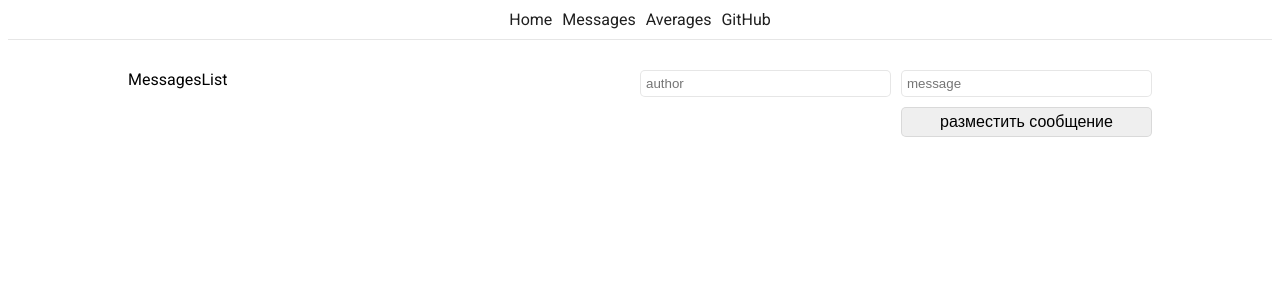
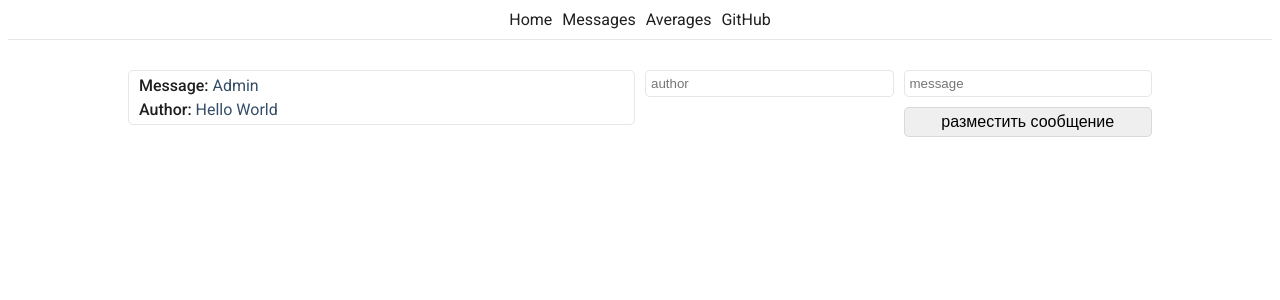
Before and after one commit to acopalypse/azalianow-test-task, a Next.js app: page /messages in a window 1280 px wide. Shown: the top 300 px of the page. Built offline with nearby package versions, Linux system fonts and the light colour scheme.

Commit message:
front: add List block

```diff
--- /dev/null
+++ b/src/components/blocks/List/List.module.css
@@ -0,0 +1,19 @@
+.wrapper {
+}
+
+.wrapper > div {
+  border: 1px solid var(--color-border);
+  border-radius: 5px;
+  box-sizing: border-box;
+  margin-bottom: 5px;
+}
+
+.wrapper > div p {
+  color: var(--color-blue);
+  margin: 5px 10px;
+}
+
+.wrapper > div p span {
+  font-weight: 500;
+  color: var(--color-default);
+}
--- /dev/null
+++ b/src/components/blocks/List/List.tsx
@@ -0,0 +1,8 @@
+import { Props } from '@/types/props.type';
+import s from './List.module.css';
+
+const List: React.FC<Props> = ({ children }) => {
+  return <div className={s.wrapper}>{children}</div>;
+};
+
+export default List;
--- a/src/components/layouts/AppLayout.module.css
+++ b/src/components/layouts/AppLayout.module.css
@@ -4,4 +4,5 @@
 
   margin: 30px auto;
   display: flex;
+  gap: 0 10px;
 }
--- a/src/pages/messages.tsx
+++ b/src/pages/messages.tsx
@@ -1,13 +1,25 @@
 import React from 'react';
 import { GetServerSideProps } from 'next';
 import Form from '@/components/blocks/Form/Form';
+import List from '@/components/blocks/List/List';
 
 export default function Messages() {
   const onSubmit = async (e: React.SyntheticEvent) => {};
 
   return (
     <>
-      <section style={{ width: '50%' }}>MessagesList</section>
+      <section style={{ width: '50%' }}>
+        <List>
+          <div>
+            <p>
+              <span>Message:</span> Admin
+            </p>
+            <p>
+              <span>Author:</span> Hello World
+            </p>
+          </div>
+        </List>
+      </section>
       <section style={{ width: '50%' }}>
         <Form onSubmit={onSubmit}>
           <input type={'text'} name='author' placeholder='author' required />
```
